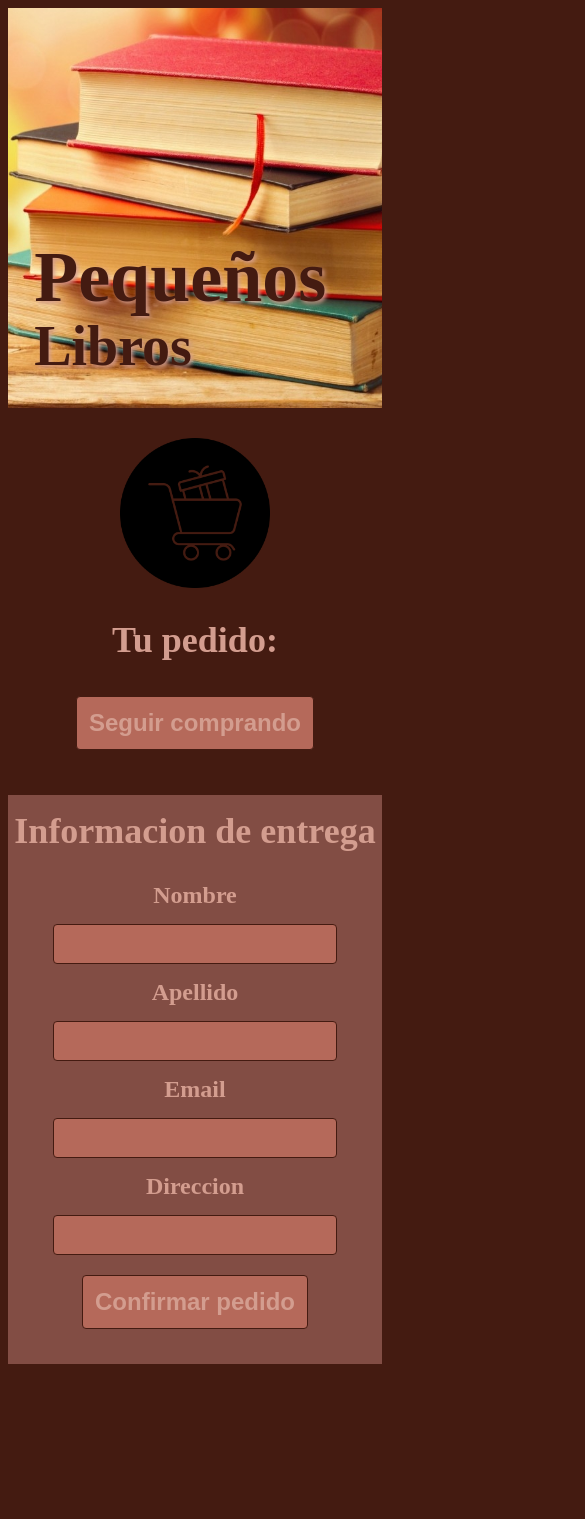
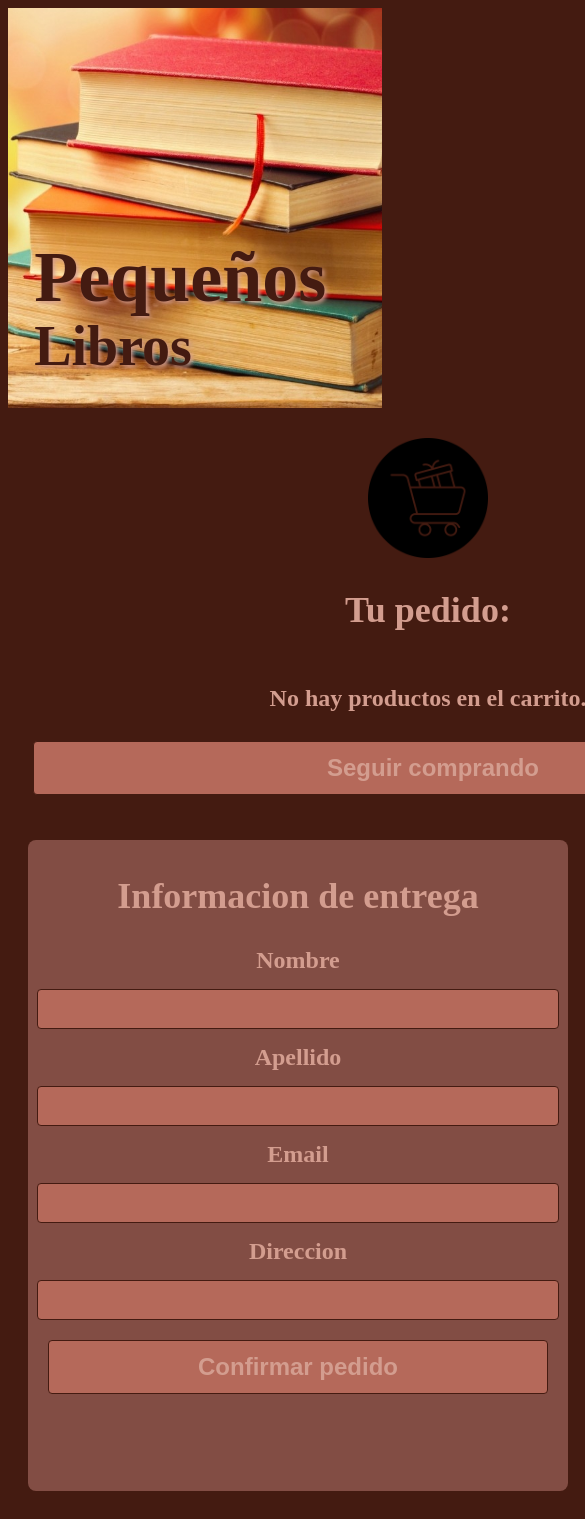
Before and after one commit to PerezEnrique/pequenos-libros-publico, a React (Vite) app in the folder littleBooksFrontend/: page /carrito in a window 390 px wide. Shown: the top 1519 px of the page, 585 px wide, since content can reach past the window. Before the commit the page ends 1372 px from the top, so only its background shows below. Built offline with nearby package versions, Linux system fonts and the light colour scheme.

Commit message:
funcionalidad de localStorage,agregar libros al carrito y lista dinamica de ellos

```diff
--- a/littleBooksFrontend/src/components/card.jsx
+++ b/littleBooksFrontend/src/components/card.jsx
@@ -2,6 +2,20 @@ import React from 'react';
 
 //base de la card, donde se mostraran los distintos libros
 const Card = ({ image, title, author, stock, description }) => {
+
+  const bookItem = { title, author, stock};
+
+  //se agrega el libro a la base de datos
+  const addItem = (item) => {
+    let cart = JSON.parse(localStorage.getItem('cart')) || [];
+
+    if (!cart.some(existingItem => existingItem.title === item.title)){
+      cart.push(item);
+      localStorage.setItem('cart', JSON.stringify(cart));
+    }
+  };
+
+
   return (
     <div className="card">
       <img src={image} alt={title} className="card-image" />
@@ -10,7 +24,7 @@ const Card = ({ image, title, author, stock, description }) => {
         <p className="card-author">Autor: {author}</p>
         <p className="card-stock">Stock: {stock}</p>
         <p className="card-description">{description}</p>
-        <button className="card-button">Agregar</button>
+        <button type='button' onClick={() => addItem(bookItem)} className="card-button">Agregar</button>
       </div>
     </div>
   );
--- a/littleBooksFrontend/src/components/carrito.jsx
+++ b/littleBooksFrontend/src/components/carrito.jsx
@@ -1,21 +1,17 @@
-import React from "react";
+import React, { useState, useEffect } from "react";
 import { Link } from "react-router-dom";
-import { useState } from "react";
-import cart from "../assets/cart.png";
+import cartImg from "../assets/cart.png";
 
 import "../styles/carrito.css";
 
-//este componente muestra la segunda vista del ecommerce contiene la lista
-// de compra y un formulario con los datos requeridos para el envio
-
-const Carrito  = () => {
-
+const Carrito = () => {
   const [formData, setFormData] = useState({
     nombre: '',
     apellido: '',
     email: '',
     direccion: '',
   });
+
   const handleChange = (e) => {
     const { name, value } = e.target;
     setFormData({ ...formData, [name]: value });
@@ -26,24 +22,40 @@ const Carrito  = () => {
     console.log("formulario enviado", formData);
   };
 
-    return(
+  // Estado del carrito
+  const [cart, setCart] = useState([]);
+
+  useEffect(() => {
+    // Obtener el carrito desde localStorage
+    const storedCart = JSON.parse(localStorage.getItem('cart')) || [];
+    setCart(storedCart);
+  }, []);
+
+  return (
     <div className="container">
       <div className="list">
-                <img src={cart} alt="carrito de compras" className="img-carrito" />
-                <h2>
-                    Tu pedido:
-                </h2>
-                {/*espacio para la lista dinamica*/}
+        <img src={cartImg} alt="carrito de compras" className="img-carrito" />
+        <h2>Tu pedido:</h2>
+        <div className="cart-items">
+          {cart.length === 0 ? (
+            <p>No hay productos en el carrito.</p>
+          ) : (
+            cart.map((item, index) => (
+                <div key={index} className="list-item-cart">
+                    <h4>{item.title}</h4>
+                    <button className="btn" type="button" >+</button>
+                        <h5 className="cantidad"> 1 </h5>
+                    <button className="btn" type="button">-</button>
+                </div>
+            ))
+          )}
+        </div>
         <button type="button">
-                    <Link to="/">
-                        Seguir comprando
-                    </Link>
+          <Link to="/">Seguir comprando</Link>
         </button>
       </div>
       <div className="form-conteiner">
-                <h2>
-                    Informacion de entrega
-                </h2>
+        <h2>Informacion de entrega</h2>
         <form onSubmit={handleSubmit}>
           <label htmlFor="nombre"> Nombre </label>
           <input type="text" name="nombre" required value={formData.nombre} onChange={handleChange} />
@@ -61,7 +73,7 @@ const Carrito  = () => {
         </form>
       </div>
     </div>
+  );
+};
 
-    );
-}
 export default Carrito;
--- a/littleBooksFrontend/src/styles/carrito.css
+++ b/littleBooksFrontend/src/styles/carrito.css
@@ -5,8 +5,7 @@
     --luz_2: rgba(181, 105, 90, 1);
     background-color: var(--fondo_1);
     color:var(--luz_1);
-    }
-
+}
 
 .container {
     display: flex;
@@ -15,24 +14,69 @@
     text-align: center;
     font-size: x-large;
     font-weight: bold;
+    padding: 20px;
+    flex-wrap: wrap;
+}
+/*estilo de lista dinamica */
+
+.cart-items {
+    display: flex;
+    flex-direction: column;
+    justify-content: flex-start;
+    width: 800px;
 }
 
-.list {
-    flex: 1;
-    padding: 20px;
+.list-item-cart {
+    display: flex;
+    align-items: center;
+    justify-content: space-between;
+    width: 100%;
+    border-bottom: 1px solid var(--fondo_2);
 }
 
+.list-item-cart h4 {
+    width: 500px;
+    margin: 0;
+    font-size: 18px;
+    flex-grow: 1;
+    text-align: left;
+}
+
+.cantidad {
+    font-size: 18px;
+    margin: 0 10px;
+}
+
+.btn {
+    background-color: var(--luz_2);
+    color: var(--luz_1);
+    border: none;
+    font-size: 16px;
+    border-radius: 4px;
+    width: fit-content;
+}
+
+.btn:hover {
+    background-color: var(--luz_1);
+    color: var(--fondo_1);
+}
+
+/* estilos del formulario */
 .form-conteiner {
     flex: 1;
-    max-width: 600px;
+    max-width: 500px;
     background-color: var(--fondo_2);
     color: var(--luz_1);
     display: flex;
     flex-direction: column;
     align-items: center;
     height: 100%;
+    padding: 20px;
+    border-radius: 8px;
+    margin-top: 20px;
 }
-form{
+
+form {
     width: 100%;
     display: flex;
     flex-direction: column;
@@ -41,13 +85,15 @@ form{
     align-items: center;
     margin-bottom: 30px;
 }
+
 input {
     padding: 10px;
     font-size: 16px;
     border: 1px solid var(--fondo_1);
     border-radius: 4px;
     background-color: var(--luz_2);
-    width: 70%;
+    width: 80%;
+    max-width: 400px;
 }
 
 button {
@@ -61,6 +107,8 @@ button {
     margin: 5px;
     font-size: x-large;
     font-weight: bold;
+    width: 80%;
+    max-width: 400px;
 }
 
 button:hover {
@@ -86,12 +134,25 @@ button a:hover {
     margin-top: 15px;
 }
 
-
-
-
+/* Media query para pantallas más pequeñas */
 @media (max-width: 768px) {
     .container {
         flex-direction: column;
         gap: 20px;
     }
+
+    .list-item-cart {
+        width: 90%;
+        margin: 10px 0;
+    }
+
+    input,
+    button {
+        width: 100%;
+        max-width: none;
+    }
+
+    .img-carrito {
+        width: 120px;
+    }
 }
--- a/littleBooksFrontend/src/styles/home.css
+++ b/littleBooksFrontend/src/styles/home.css
@@ -198,6 +198,7 @@ color:var(--luz_1);
   display: flex;
   flex-wrap: wrap;
   gap: 20px;
+  flex-wrap: wrap;
 }
 
 .card {
@@ -208,6 +209,7 @@ color:var(--luz_1);
   max-height: 300px;
   overflow: hidden;
   transition: transform 0.5s ease-in-out, box-shadow 0.3s ease;
+  flex-wrap: wrap;
 }
 
 .card:hover {
```
Lines whose indentation alone changed are shown as unchanged.
